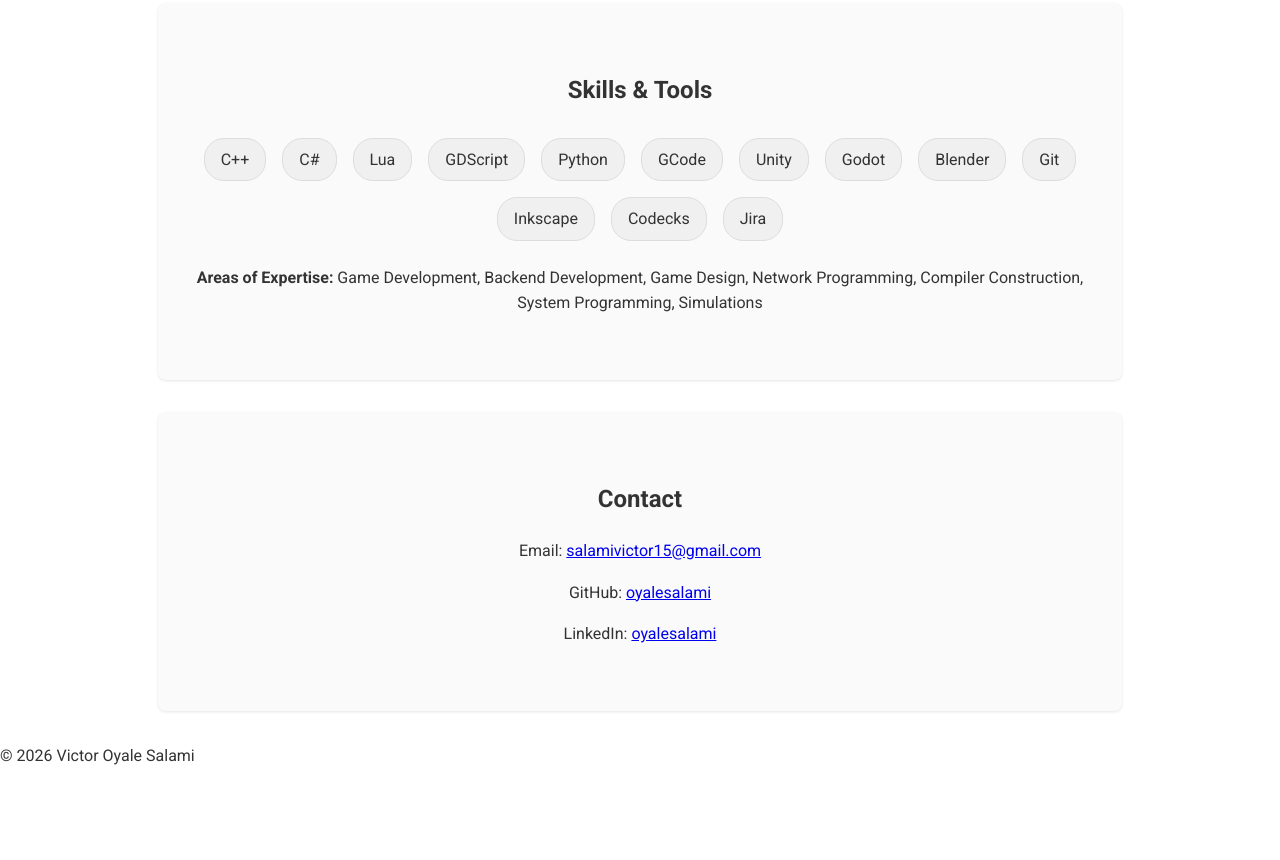
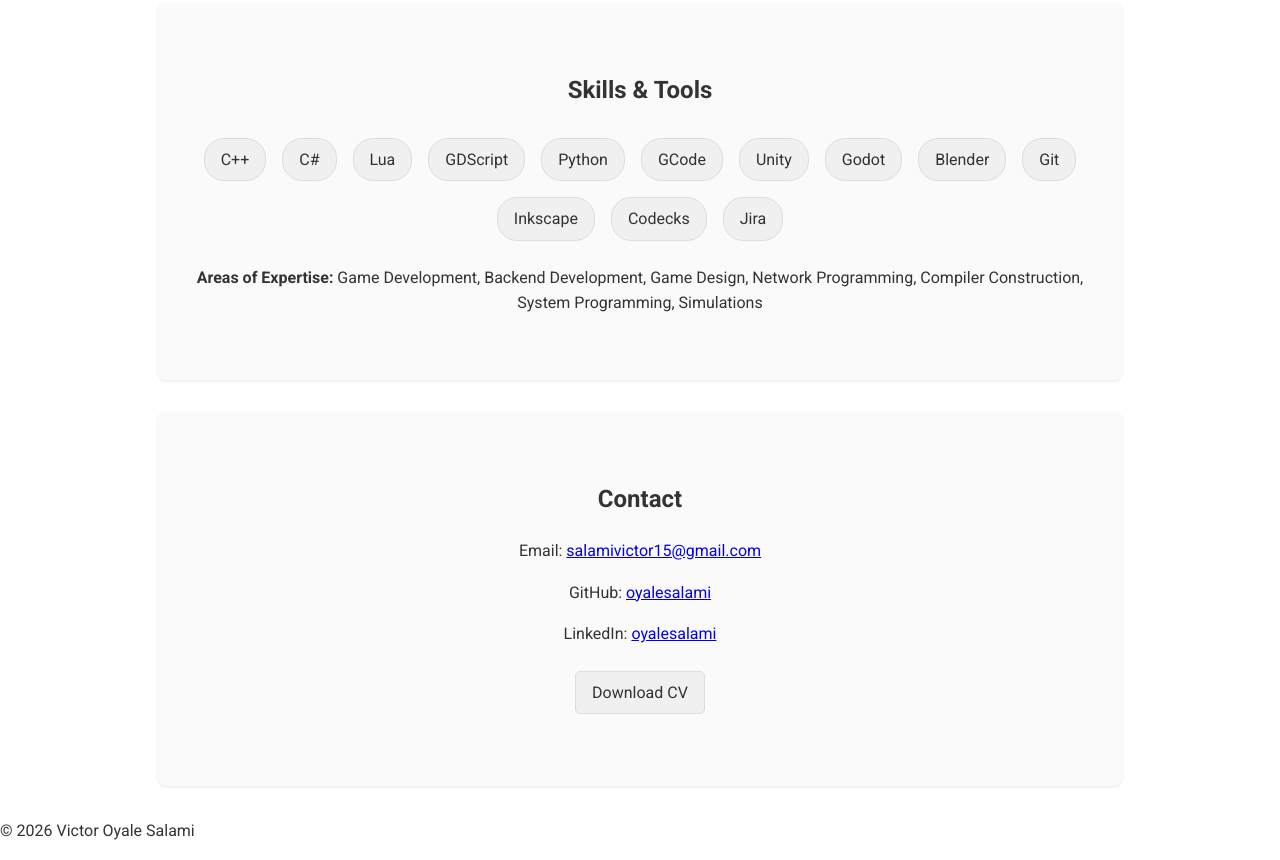
Before and after one commit to OyaleSalami/oyale-portfolio, a plain HTML site: page public/index.html in a window 1280 px wide. Shown: the part 4049-4909 px from the top of the page. Before the commit the page ends 4833 px from the top, so only its background shows below. Drawn offline with Linux system fonts and the light colour scheme.

Commit message:
Adds a link to download CV

```diff
--- a/public/index.html
+++ b/public/index.html
@@ -153,6 +153,7 @@
         <p>Email: <a href="mailto:salamivictor15@gmail.com">salamivictor15@gmail.com</a></p>
         <p>GitHub: <a href="https://github.com/oyalesalami">oyalesalami</a></p>
         <p>LinkedIn: <a href="https://linkedin.com/in/oyalesalami">oyalesalami</a></p>
+        <p><a href="CV March 2026.pdf" class="btn" download>Download CV</a></p>
     </section>
 
     <footer>
```
Also changed, not shown: 2 other files.
